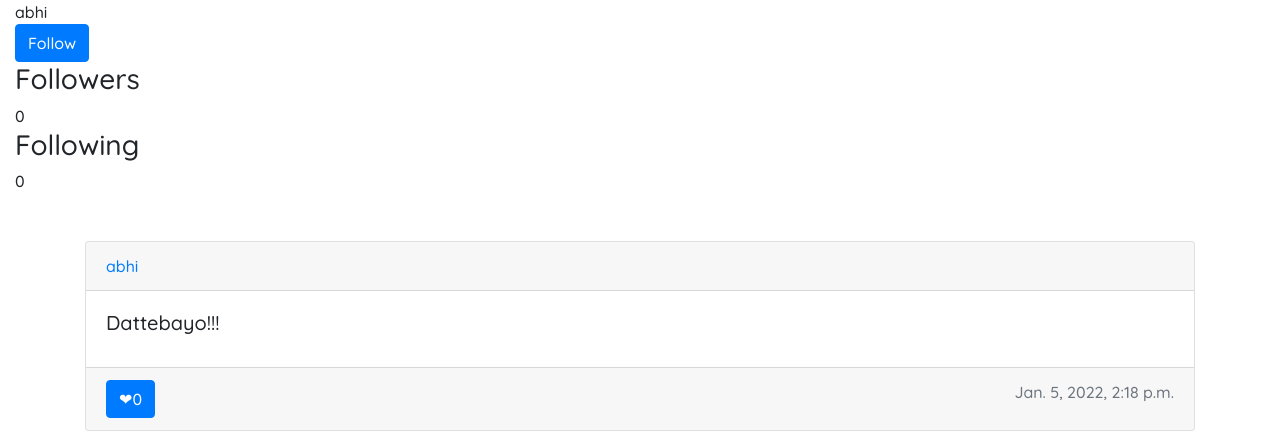
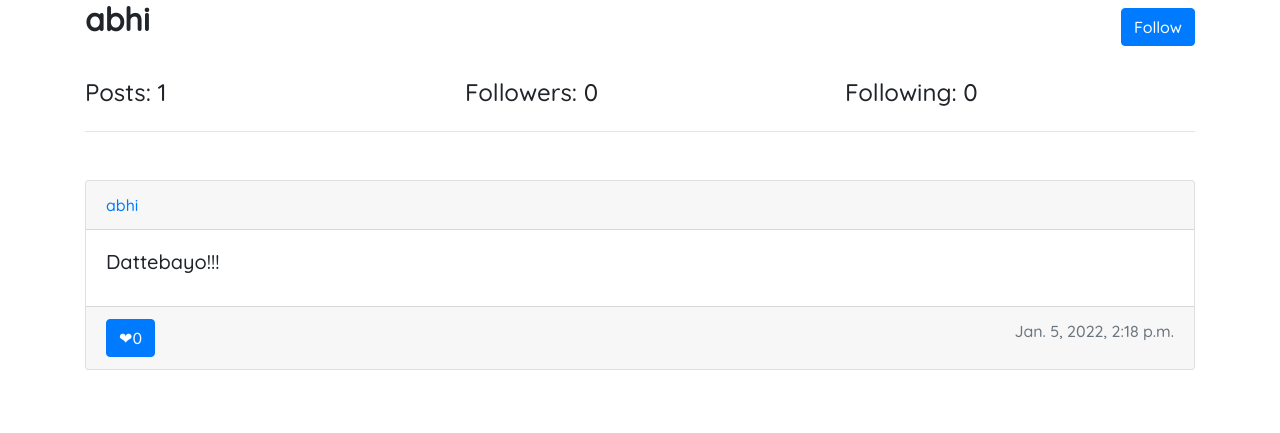
Before and after one commit to Abhishek-Rath/Social-Network, a Django app: a page that uses network/templates/network/layout.html in a window 1280 px wide. Shown: the part 56-489 px from the top of the page. Run offline with Django 3.2, Linux system fonts and the light colour scheme; data comes from the database, SQL or seed files in the repository; both versions use the stored data as it was after the commit; some libraries are stand-ins or nearby versions.

Commit message:
improved profile page

```diff
--- a/network/templates/network/layout.html
+++ b/network/templates/network/layout.html
@@ -11,7 +11,7 @@
 
         <nav class="navbar navbar-expand-lg navbar-dark bg-dark">
             <div class="container-fluid">
-                <a class="navbar-brand" href="#">Network</a>
+                <a class="navbar-brand" href="{% url 'index' %}">Network</a>
                 <button class="navbar-toggler" type="button" data-toggle="collapse" data-target="#navbarSupportedContent" aria-controls="navbarSupportedContent" aria-expanded="false" aria-label="Toggle navigation">
                     <span class="navbar-toggler-icon"></span>
                 </button>
@@ -19,7 +19,7 @@
                     <ul class="navbar-nav">
                         {% if user.is_authenticated %}
                             <li class="nav-item">
-                                <a class="nav-link" href="#"><strong>{{ user.username }}</strong></a>
+                                <a class="nav-link" href="{% url 'profile' user %}"><strong>{{ user.username }}</strong></a>
                             </li>
                         {% endif %}
                         <li class="nav-item">
--- a/network/templates/network/profile.html
+++ b/network/templates/network/profile.html
@@ -1,25 +1,34 @@
 {% extends "network/layout.html" %}
 
 {% block body %}
-    <div class="container-fluid">
-        <div class="user">
-            {{username}}
-        </div>
-        {% if request.user != username %}
-            <button class="btn btn-primary">Follow</button>
-        {% endif %}
-        <div class="follow">
-            <div class="followers">
-                <h3>Followers</h3>
-                {{followers}}
+    <div class="container">
+        <div class="row">
+            <div class="col">
+                <h2><strong>{{ username }}</strong></h2>
             </div>
-            <div class="following">
-                <h3>Following</h3>
-                {{following}}
+            <div class="col-6"></div>
+            <div class="col">
+                {% if request.user != username %}
+                    <button class="btn btn-primary my-2" style="display: flex; float: right;">Follow</button>
+                {% endif %}
             </div>
         </div>
     </div>
-
+    <br>
+    <div class="container">
+        <div class="row">
+            <div class="col">
+                <h4> Posts: {{ posts|length }} </h4>
+            </div>
+            <div class="col">
+                <h4>Followers: {{followers}}</h4>
+            </div>
+            <div class="col">
+                <h4>Following: {{following}}</h4>
+            </div>
+        </div>
+        <hr>
+    </div>
     <div class="container my-5">
         {% for post in posts %}
             <div class="card ">
```
Also changed, not shown: db.sqlite3.
